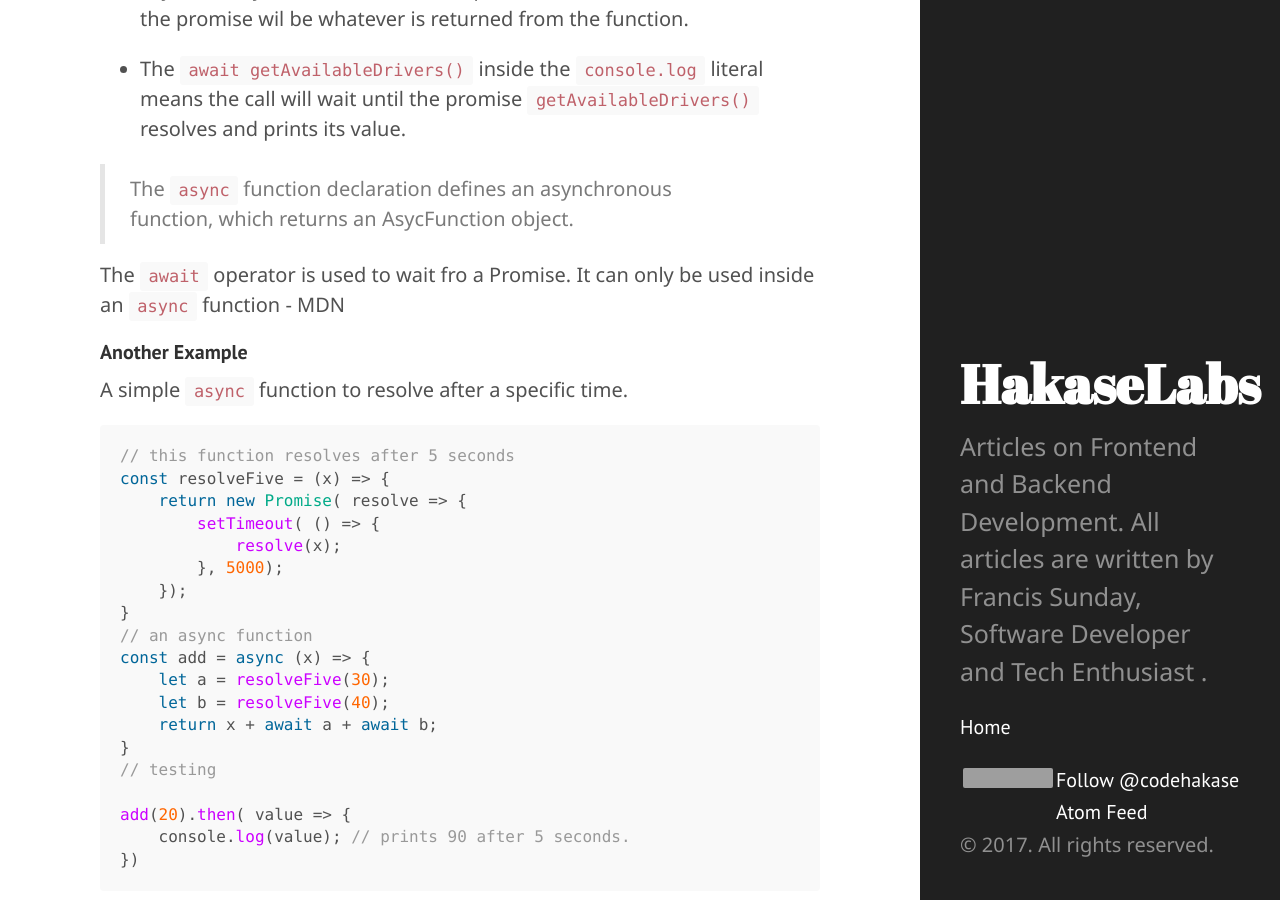
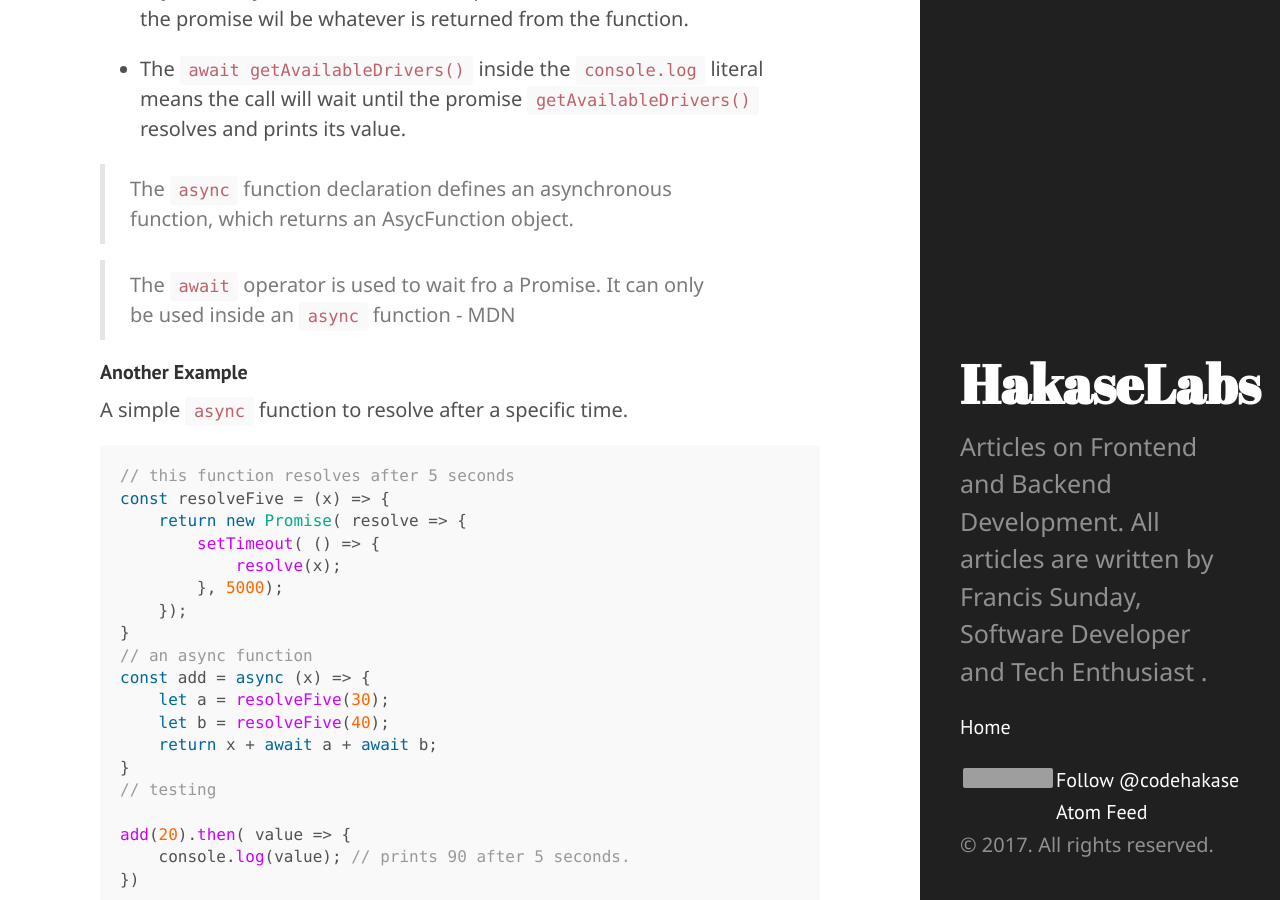
Before and after one commit to 1Rico/hakaselabs.github.io, a Jekyll site: the page built from _posts/2017-08-02-show-me-async-await-like-am-5.md, in a window 1280 px wide and 900 px high, scrolled down 1705 px. Built offline with Jekyll 4.4.1, drawn with Linux system fonts in a browser that asks for light colours; Markdown is read by kramdown in place of the engine named in the settings; comment, search, counter and statistics services are not loaded; grey boxes are pictures that could not be loaded.

```diff
--- a/_posts/2017-08-02-show-me-async-await-like-am-5.md
+++ b/_posts/2017-08-02-show-me-async-await-like-am-5.md
@@ -49,7 +49,7 @@ bookTaxi()
 
 > The `async` function declaration defines an asynchronous function, which returns an AsycFunction object.
 
-The `await` operator is used to wait fro a Promise. It can only be used inside an `async` function - MDN
+> The `await` operator is used to wait fro a Promise. It can only be used inside an `async` function - MDN
 
 
 ##### Another Example
```
